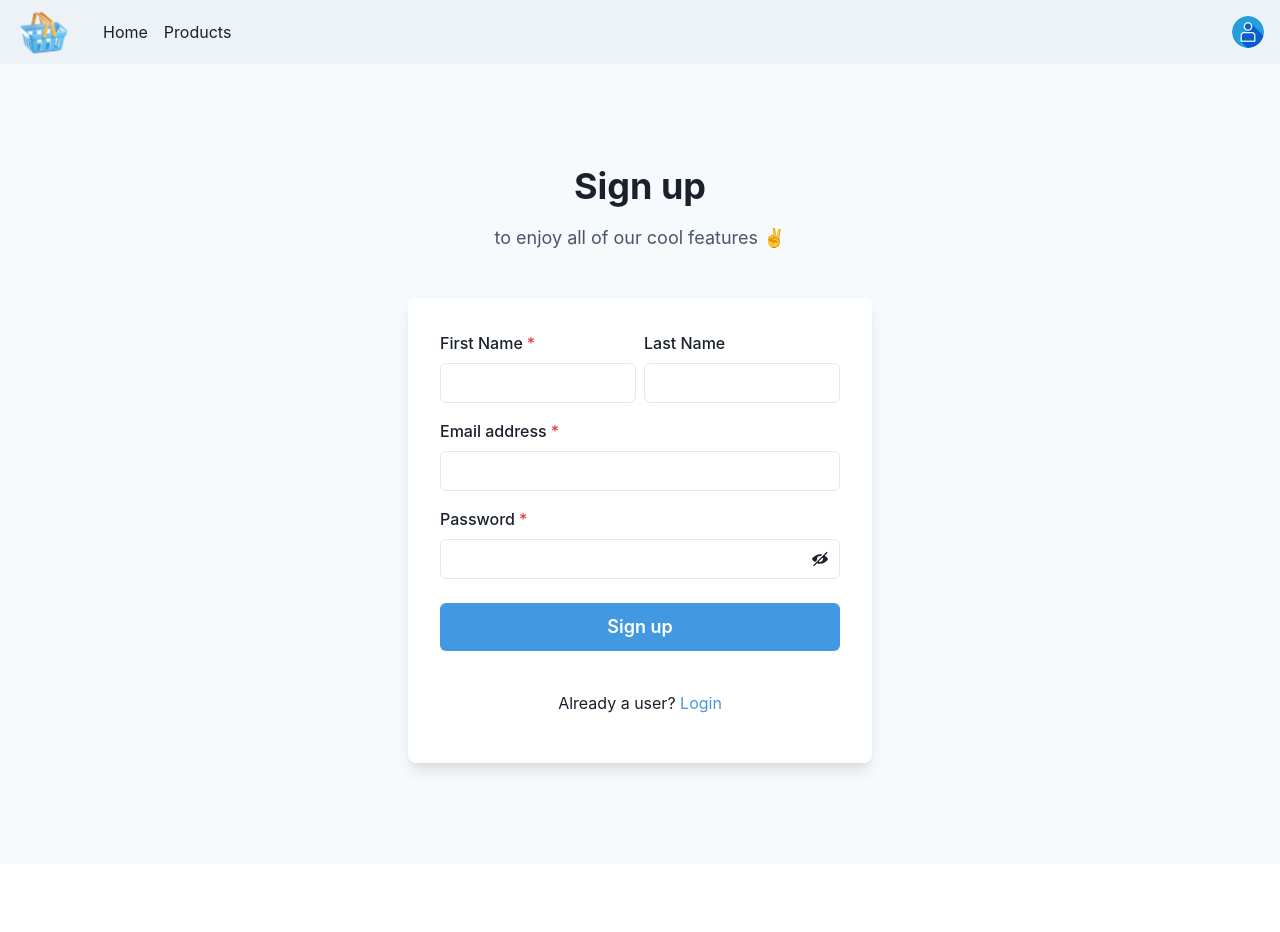
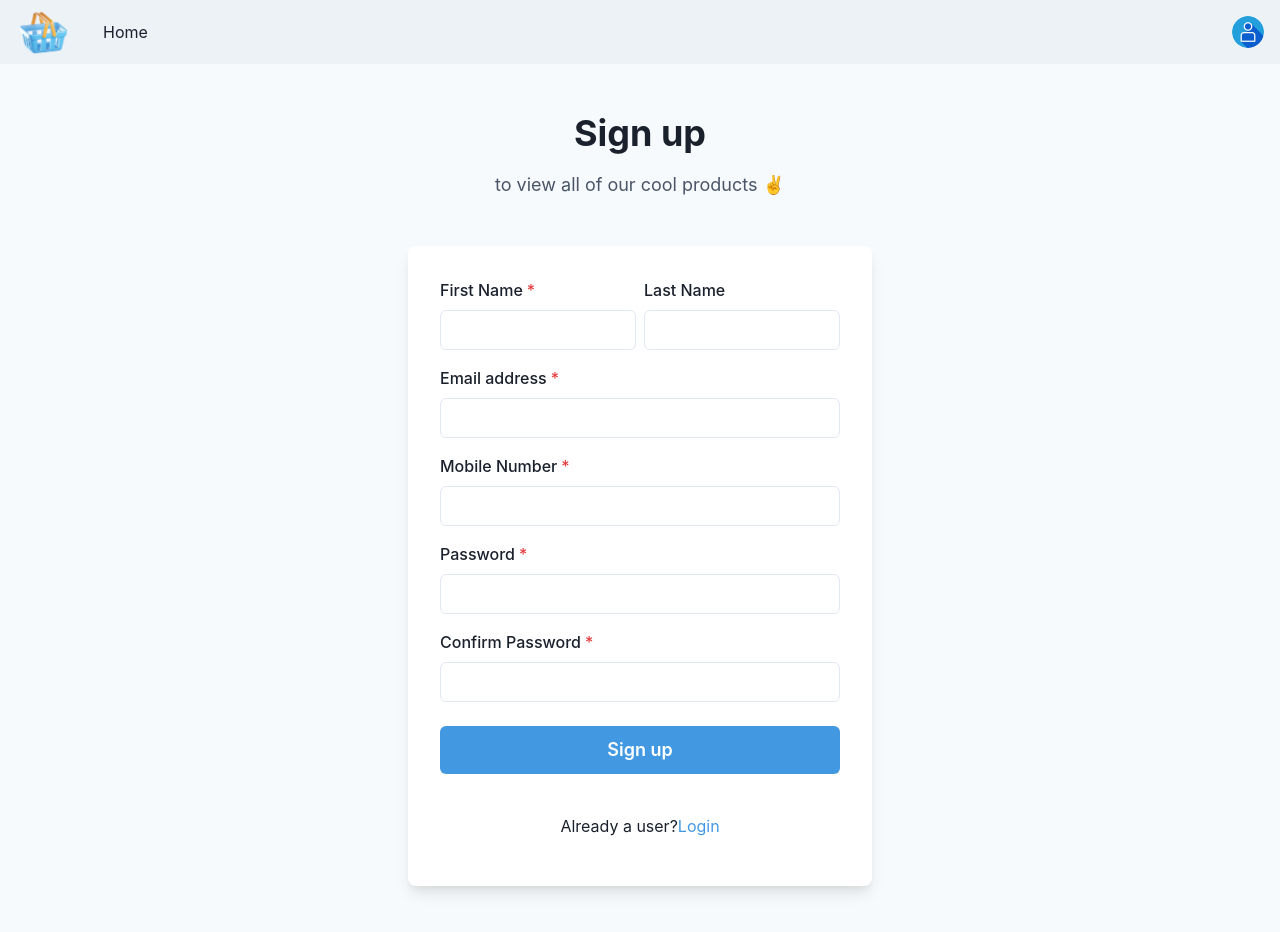
Before and after one commit to hardikd-zignuts/E-Commerce-Site, a React (Create React App) app: page /signup in a window 1280 px wide. Before the commit the page ends 864 px from the top, so only its background shows below. Built offline with nearby package versions, Linux system fonts and the light colour scheme.

Commit message:
add redux store setup

```diff
--- a/package.json
+++ b/package.json
@@ -18,9 +18,13 @@
     "react-dom": "^18.2.0",
     "react-hot-toast": "^2.4.0",
     "react-icons": "^4.8.0",
+    "react-redux": "^8.0.5",
     "react-router-dom": "^6.8.2",
     "react-scripts": "5.0.1",
     "react-slick": "^0.29.0",
+    "redux": "^4.2.1",
+    "redux-devtools-extension": "^2.13.9",
+    "redux-thunk": "^2.4.2",
     "sass": "^1.58.3",
     "web-vitals": "^2.1.4"
   },
--- a/src/App.js
+++ b/src/App.js
@@ -3,7 +3,7 @@ import './App.css';
 import AppBar from './components/AppBar';
 import ProductView from './components/common/ProductView';
 import ChangePassword from './components/page/ChangePassword';
-// import Home from './components/page/Home';
+import Home from './components/page/Home';
 import LoginPage from './components/page/LoginPage';
 import ProductGallery from './components/page/ProductGallery';
 import Profile from './components/page/Profile';
@@ -13,10 +13,10 @@ function App() {
     <div className="App">
       <AppBar />
       <Routes>
-        {/* <Route exact path='/' element={<Home />} /> */}
+        <Route exact path='/' element={<Home />} />
         <Route exact path='login' element={<LoginPage />} />
         <Route exact path='signup' element={<SignUpPage />} />
-        <Route exact path='/' element={<ProductGallery />} />
+        <Route exact path='/products' element={<ProductGallery />} />
         <Route path="/products/:productId" element={<ProductView />} />
         <Route exact path='profile' element={<Profile />} />
         <Route exact path='reset' element={<ChangePassword />} />
--- a/src/assets/scss/main.scss
+++ b/src/assets/scss/main.scss
@@ -26,3 +26,7 @@
     background-position: top !important;
   }
 }
+
+.row{
+  --bs-gutter-x: 0 !important;
+}
--- a/src/components/AppBar.jsx
+++ b/src/components/AppBar.jsx
@@ -20,7 +20,7 @@ import user from "../assets/img/user.png";
 import { NavLink as RouteLink } from "react-router-dom";
 import { HamburgerIcon, CloseIcon } from "@chakra-ui/icons";
 
-const LinksText = ["Home", "Products"];
+const LinksText = ["Home"];
 
 const NavLink = ({ children }) => {
   let routePath = "";
--- a/src/components/page/Home.jsx
+++ b/src/components/page/Home.jsx
@@ -1,9 +1,10 @@
 import React from "react";
+import ProductGallery from "./ProductGallery";
 
 const Home = () => {
   return (
     <>
-      <div>Home</div>
+      <ProductGallery />
     </>
   );
 };
--- a/src/components/page/LoginPage.jsx
+++ b/src/components/page/LoginPage.jsx
@@ -11,27 +11,30 @@ import {
   Heading,
   Text,
   useColorModeValue,
-  } from '@chakra-ui/react';
+} from "@chakra-ui/react";
+import { Link as RouteLink } from "react-router-dom";
 
 export default function LoginPage() {
   return (
     <Flex
-        minH={'100vh'}
-        align={'center'}
-        justify={'center'}
-        bg={useColorModeValue('gray.50', 'gray.800')}>
-        <Stack spacing={8} mx={'auto'} maxW={'lg'} py={12} px={6}>
-          <Stack align={'center'}>
-            <Heading fontSize={'4xl'}>Sign in to your account</Heading>
-            <Text fontSize={'lg'} color={'gray.600'}>
-              to enjoy all of our cool <Link color={'blue.400'}>features</Link> ✌️
+      minH={"100vh"}
+      align={"center"}
+      justify={"center"}
+      bg={useColorModeValue("gray.50", "gray.800")}
+    >
+      <Stack spacing={8} mx={"auto"} maxW={"lg"} py={12} px={6}>
+        <Stack align={"center"}>
+          <Heading fontSize={"4xl"}>Sign in to your account</Heading>
+          <Text fontSize={"lg"} color={"gray.600"}>
+            to enjoy all of our cool <Link color={"blue.400"}>features</Link> ✌️
           </Text>
         </Stack>
         <Box
-            rounded={'lg'}
-            bg={useColorModeValue('white', 'gray.700')}
-            boxShadow={'lg'}
-            p={8}>
+          rounded={"lg"}
+          bg={useColorModeValue("white", "gray.700")}
+          boxShadow={"lg"}
+          p={8}
+        >
           <Stack spacing={4}>
             <FormControl id="email">
               <FormLabel>Email address</FormLabel>
@@ -43,18 +46,22 @@ import {
             </FormControl>
             <Stack spacing={10}>
               <Stack
-                  direction={{ base: 'column', sm: 'row' }}
-                  align={'start'}
-                  justify={'space-between'}>
+                direction={{ base: "column", sm: "row" }}
+                align={"start"}
+                justify={"space-between"}
+              >
                 <Checkbox>Remember me</Checkbox>
-                  <Link color={'blue.400'}>Forgot password?</Link>
+                <RouteLink to={"/signup"}>
+                  <Link color={"blue.400"}>Create New Account</Link>
+                </RouteLink>
               </Stack>
               <Button
-                  bg={'blue.400'}
-                  color={'white'}
+                bg={"blue.400"}
+                color={"white"}
                 _hover={{
-                    bg: 'blue.500',
-                  }}>
+                  bg: "blue.500",
+                }}
+              >
                 Sign in
               </Button>
             </Stack>
--- a/src/components/page/SignUpPage.jsx
+++ b/src/components/page/SignUpPage.jsx
@@ -4,9 +4,7 @@ import {
   FormControl,
   FormLabel,
   Input,
-  InputGroup,
   HStack,
-  InputRightElement,
   Stack,
   Button,
   Heading,
@@ -14,12 +12,9 @@ import {
   useColorModeValue,
   Link,
 } from "@chakra-ui/react";
-import { useState } from "react";
-import { ViewIcon, ViewOffIcon } from "@chakra-ui/icons";
+import { Link as RouteLink } from "react-router-dom";
 
 export default function SignUpPage() {
-  const [showPassword, setShowPassword] = useState(false);
-
   return (
     <Flex
       minH={"100vh"}
@@ -33,7 +28,7 @@ export default function SignUpPage() {
             Sign up
           </Heading>
           <Text fontSize={"lg"} color={"gray.600"}>
-            to enjoy all of our cool features ✌️
+            to view all of our cool products ✌️
           </Text>
         </Stack>
         <Box
@@ -61,21 +56,17 @@ export default function SignUpPage() {
               <FormLabel>Email address</FormLabel>
               <Input type="email" />
             </FormControl>
+            <FormControl id="mobile" isRequired>
+              <FormLabel>Mobile Number</FormLabel>
+              <Input type="tel" />
+            </FormControl>
             <FormControl id="password" isRequired>
               <FormLabel>Password</FormLabel>
-              <InputGroup>
-                <Input type={showPassword ? "text" : "password"} />
-                <InputRightElement h={"full"}>
-                  <Button
-                    variant={"ghost"}
-                    onClick={() =>
-                      setShowPassword((showPassword) => !showPassword)
-                    }
-                  >
-                    {showPassword ? <ViewIcon /> : <ViewOffIcon />}
-                  </Button>
-                </InputRightElement>
-              </InputGroup>
+              <Input type="password" />
+            </FormControl>
+            <FormControl id="cPassword" isRequired>
+              <FormLabel>Confirm Password</FormLabel>
+              <Input type="password" />
             </FormControl>
             <Stack spacing={10} pt={2}>
               <Button
@@ -92,7 +83,10 @@ export default function SignUpPage() {
             </Stack>
             <Stack pt={6}>
               <Text align={"center"}>
-                Already a user? <Link color={"blue.400"}>Login</Link>
+                Already a user?
+                <RouteLink to={"/login"}>
+                  <Link color={"blue.400"}>Login</Link>
+                </RouteLink>
               </Text>
             </Stack>
           </Stack>
--- a/src/index.js
+++ b/src/index.js
@@ -6,13 +6,17 @@ import App from './App';
 import { BrowserRouter } from 'react-router-dom';
 import './assets/scss/main.scss'
 import 'bootstrap/dist/css/bootstrap.min.css';
+import { Provider } from 'react-redux';
+import store from './redux';
 
 const root = ReactDOM.createRoot(document.getElementById('root'));
 root.render(
   <React.StrictMode>
     <ChakraProvider>
       <BrowserRouter>
-        <App />
+        <Provider store={store}>
+          <App />
+        </Provider>
       </BrowserRouter>
     </ChakraProvider>
   </React.StrictMode>
--- /dev/null
+++ b/src/redux/index.js
@@ -0,0 +1,10 @@
+import { applyMiddleware, createStore } from 'redux'
+import rootReducer from './reducers/rootReducer'
+import { composeWithDevTools } from 'redux-devtools-extension';
+import thunk from 'redux-thunk';
+
+const store = createStore(rootReducer, composeWithDevTools(
+    applyMiddleware(thunk)
+))
+
+export default store
--- /dev/null
+++ b/src/redux/reducers/rootReducer.js
@@ -0,0 +1,9 @@
+import authReducer from "./authReducer";
+import { combineReducers } from "redux";
+
+
+const rootReducer = combineReducers({
+    auth: authReducer
+})
+
+export default rootReducer
```
Also changed, not shown: 1 other file (tests, documents, lock files or other folders). Lines whose indentation alone changed are shown as unchanged.
